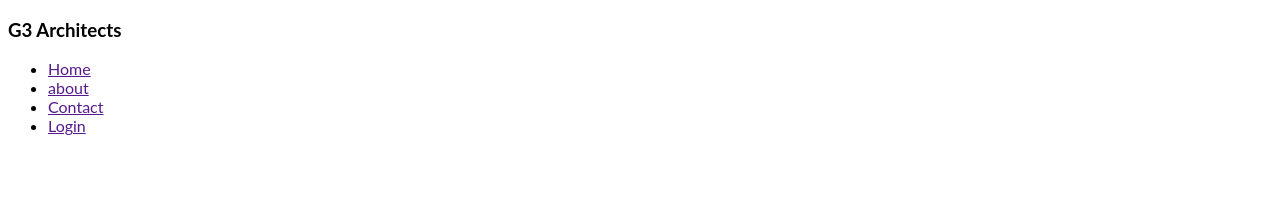
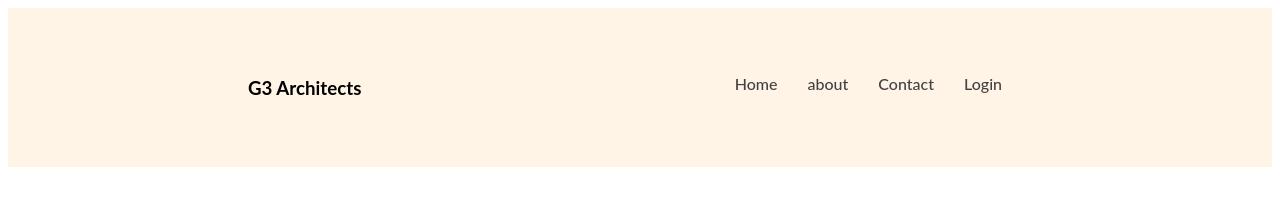
Before and after one commit to coderarafatbd/g3-architects-website, a plain HTML site: page index.html in a window 1280 px wide. Drawn offline with Linux system fonts and the light colour scheme.

Commit message:
create nav

```diff
--- a/css/style.css
+++ b/css/style.css
@@ -5,3 +5,26 @@
   font-family: 'open sans',sans-serif;
   font-family: 'Lato',sans-serif;
 }
+
+header{
+  background: rgba(255, 144, 14, 0.10);
+  padding: 50px 240px;
+}
+
+nav{
+  display: flex;
+  justify-content: space-between;
+}
+nav > ul{
+  display: flex;
+}
+nav li{
+  list-style: none;
+  margin-right:30px;
+  font-weight: 500;
+  font-size: 1rem;
+}
+nav li a{
+  color: #424242;
+  text-decoration: none;
+}
--- a/index.html
+++ b/index.html
@@ -9,7 +9,7 @@
 <body>
   <header>
     <nav>
-      <h3>G3 Architects</h3>
+      <h3 class="nav-title">G3 Architects</h3>
       <ul>
         <li><a href="">Home</a></li>
         <li><a href="">about</a></li>
```
